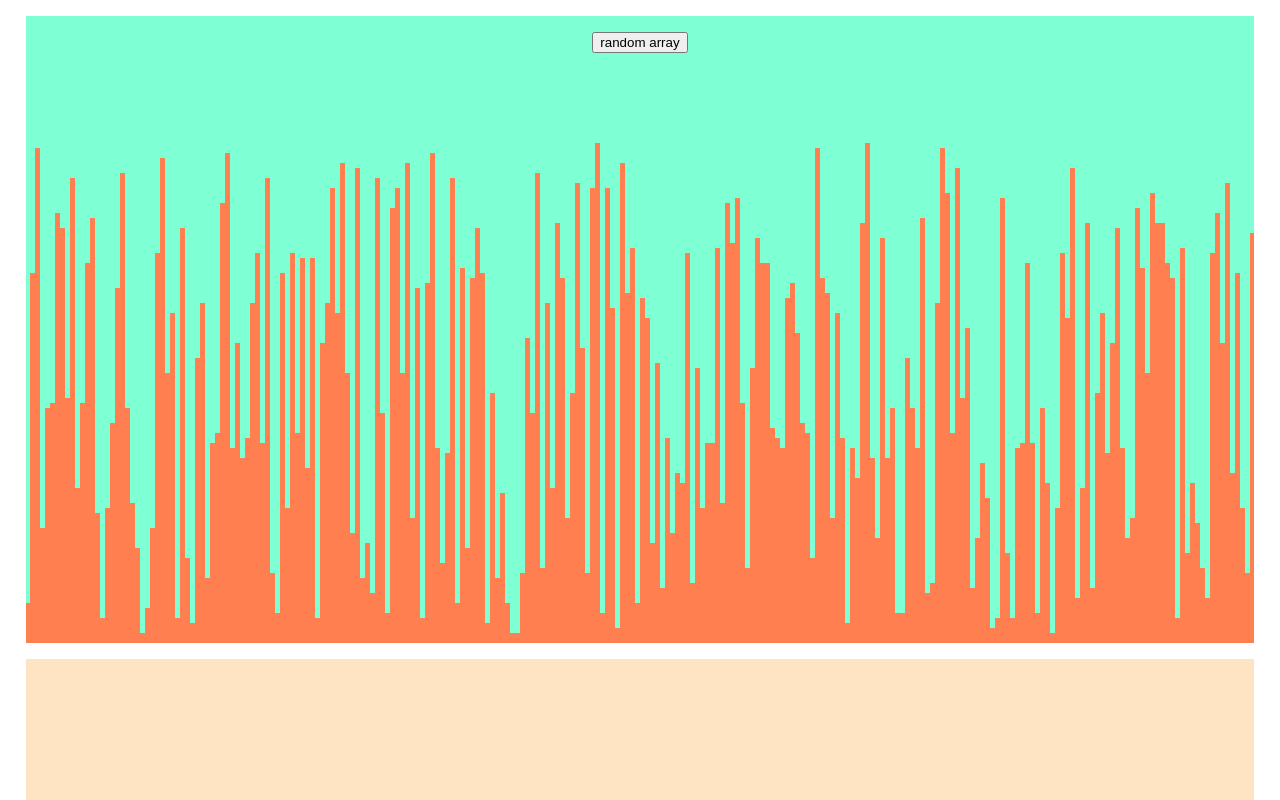
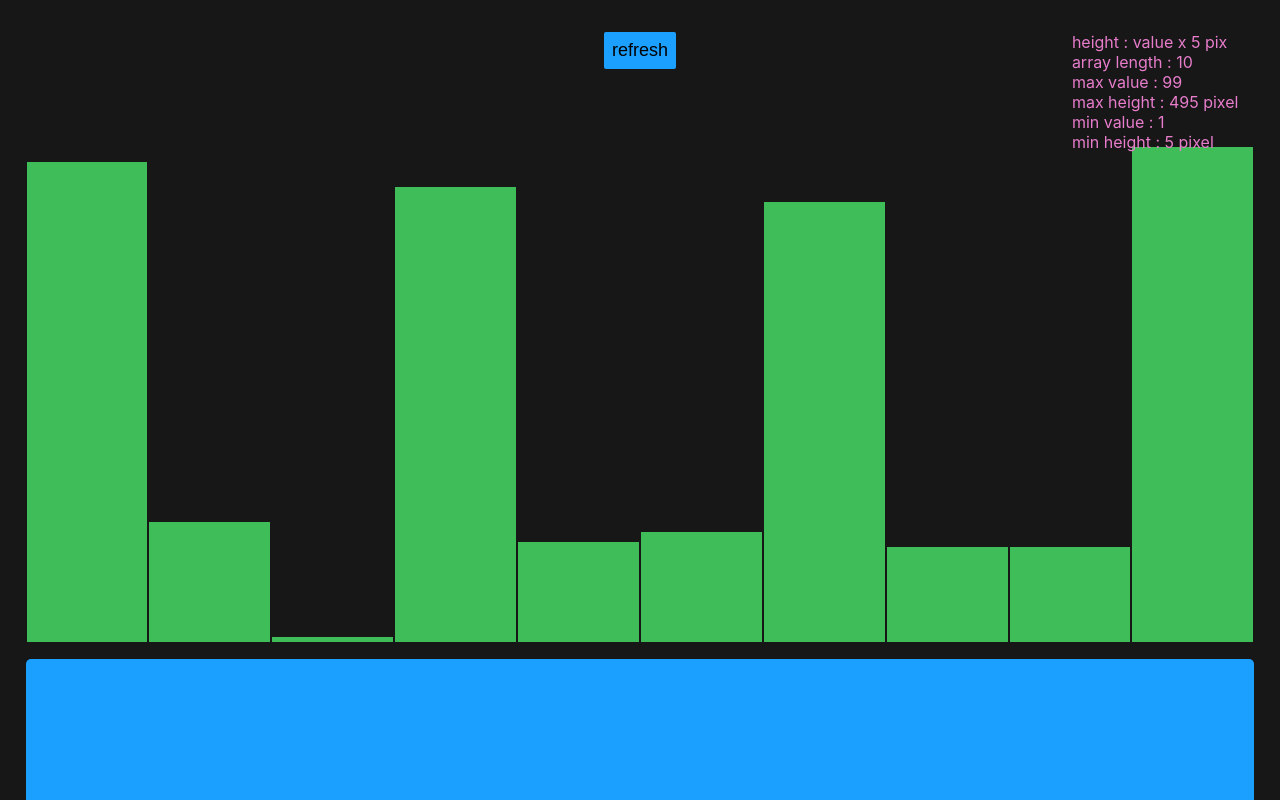
Before and after one commit to rai-roshan/react-sorting-visualizer, a React (Create React App) app: page / in a window 1280 px wide. Built offline with nearby package versions, Linux system fonts and the light colour scheme.

Commit message:
array with value , no index value , legend added for detail and limit the array length

```diff
--- a/src/App.css
+++ b/src/App.css
@@ -6,6 +6,7 @@ body {
     height: 100vh;
     width: 100vw;
     overflow: hidden;
+    background-color: #171717;
 }
 .flex-xy-center {
     display: flex;
@@ -17,7 +18,7 @@ body {
     position: relative;
     height: 80vh;
     width: 96vw;
-    background-color: aquamarine;
+    background-color: transparent;
     margin: 1rem;
     display: flex;
     overflow: auto;
@@ -27,18 +28,39 @@ body {
 #controller-bar {
     height: 18vh;
     width: 96vw;
-    background-color: bisque;
+    background-color: #1ca0ff;
+    border-top-left-radius: 5px;
+    border-top-right-radius: 5px;
 }
 
 
 .bar {
     display: flex;
-    background-color: coral;
+    background-color: #3ebd58;
     min-width: 5px;
     flex-grow: 1;
+    border: 0.5px solid #171717;
 }
 
 .debug-btn {
     position: absolute;
     top: 1rem;
+    border: none;
+    background-color: #1ca0ff;
+    font-size: large;
+    border-radius: 2px;
+    padding: 8px;
 }
+.debug-btn:hover {
+    color: white;
+}
+
+#legend {
+    position: absolute;
+    top: 1rem;
+    right: 1rem;
+    color: #e87dcc;
+    display: flex;
+    flex-direction: column;
+
+}
--- a/src/components/graph/ChartWrapper.js
+++ b/src/components/graph/ChartWrapper.js
@@ -4,16 +4,40 @@ const Bar = ({ height }) => <div className={"bar"} style={{ height: `${height*5}
 
 </div>
 
+const ChartLegend = ({ array }) => {
+    let maxVal = array[0] ? array[0] : 0;
+    let minVal = array[0] ? array[0] : 0;
+
+    array.forEach( (value, index) => {
+       if( value > maxVal)
+           maxVal = value;
+       if( value < minVal)
+           minVal = value;
+    });
+
+    return <div id={"legend"}>
+        <span>height : value x 5 pix</span>
+        <span>array length : {array.length}</span>
+        <span>max value : {maxVal}</span>
+        <span>max height : {maxVal*5} pixel</span>
+        <span>min value : {minVal}</span>
+        <span>min height : {minVal*5} pixel</span>
+    </div>;
+}
+
 function randomLength( minLimit=10 ) {
-    return minLimit + Math.floor(Math.random() * 5000);
+    const length = Math.floor(Math.random() * 100);
+    console.log(length);
+    return length < minLimit ? minLimit : length;
 }
 
 function createRandomArray() {
     return [...Array(randomLength()+1).keys()].slice(1);
 }
 
-function  randomHeight( minLimit = 1) {
-    return minLimit + Math.floor(Math.random() * 100);
+function  randomHeight( minLimit = 0) {
+    const height = Math.floor(Math.random() * 100);
+    return height < minLimit ? minLimit : height;
 }
 
 const ChartWrapper = () => {
@@ -24,13 +48,17 @@ const ChartWrapper = () => {
     }
 
     return <div id={"chart-wrapper"} className={"flex-xy-center"}>
-        { array.map( (value, index) => (
-            <Bar key={`bar-no-${index}`} height={randomHeight()} />
-        ) )
+        { array.map( (value, index) => {
+            array[index] =  randomHeight();
+            return <Bar
+                key={`bar-no-${index}`}
+                height={ array[index] } />
+        } )
         }
         <button className={'debug-btn'} onClick={ generateRandomGraph }>
-            random array
+            refresh
         </button>
+        <ChartLegend array={array} />
     </div>
 };
 
```
